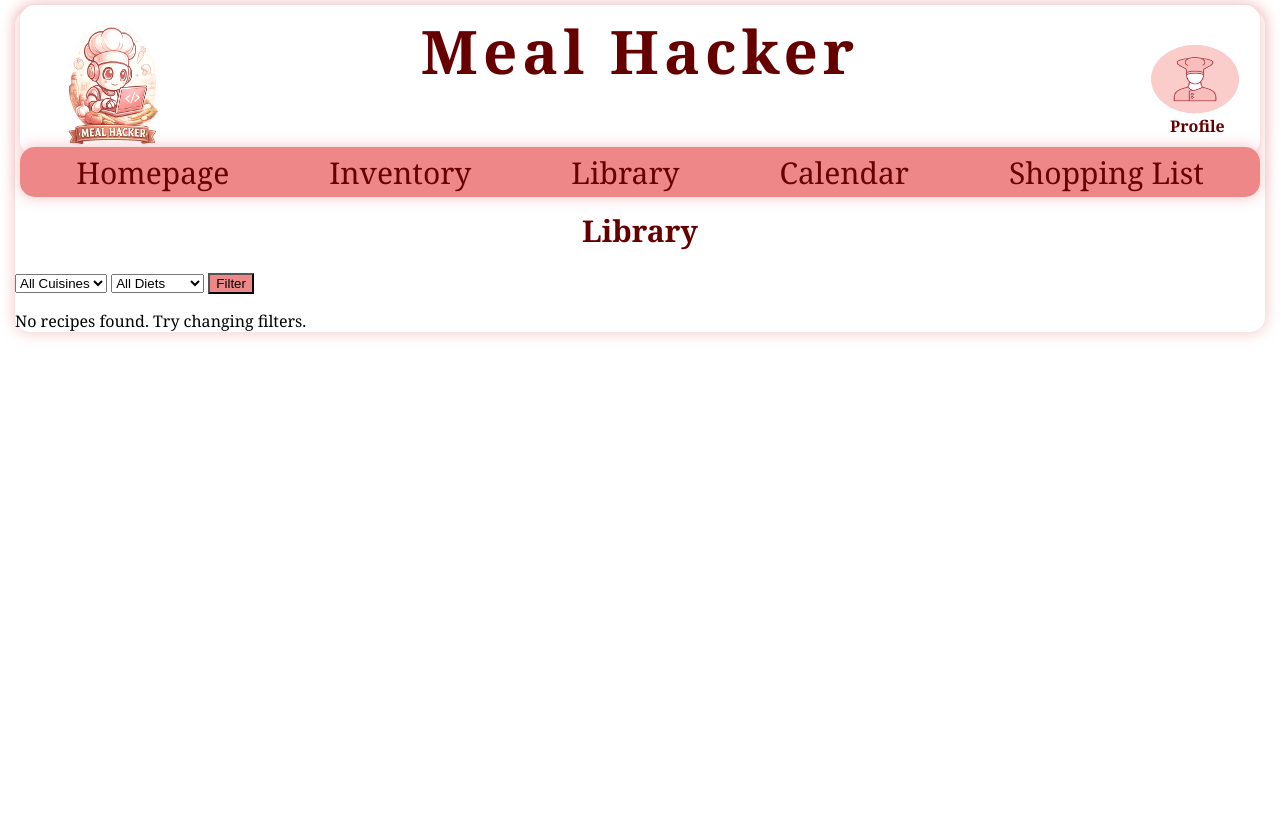
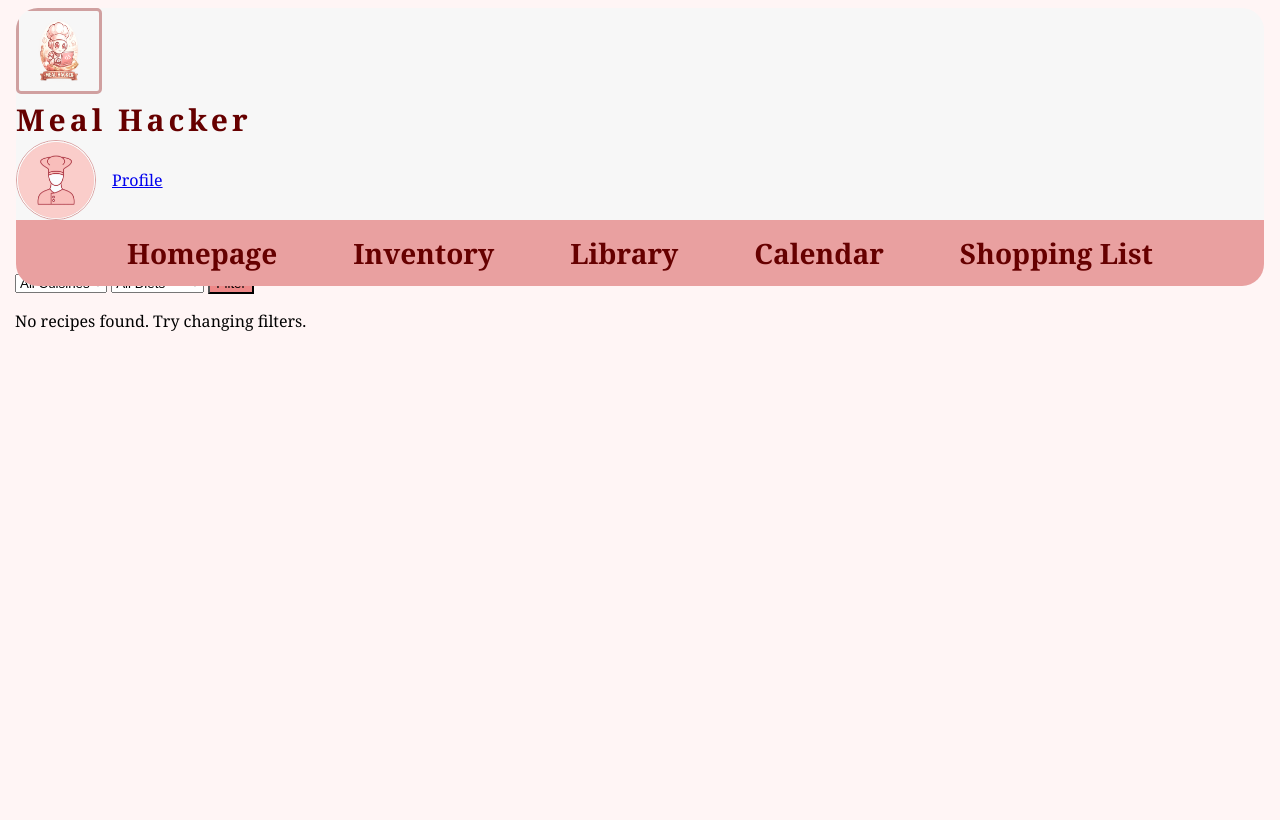
Before and after one commit to marianealidio/meal-hacker, a Django app: template templates/pages/library.html in a window 1280 px wide. Before the commit the page ends 338 px from the top, so only its background shows below. Run offline with Django 4.2, Linux system fonts and the light colour scheme; the template is opened without the code that fills it, so the values that code supplies are empty; parts of the project's set-up code (start-up, migrations or seed data) failed here and were passed over.

Commit message:
Update main.css
Improved header and navbar design and layout

```diff
--- a/static/css/main.css
+++ b/static/css/main.css
@@ -1,74 +1,116 @@
 body{
     border-radius: 15px;
-    box-shadow: 0 0 15px rgba(233,160,160,0.65);
-    margin:10px 15px 10px 15px;
+    margin:10px 15px;
     font-family: Georgia, 'Times New Roman', serif;
+    background: #FFF5F5;
+    min-height: 100vh;
 }
-header,.header{
+.header{
     position: fixed;
-    background-color: white;
-    top:5px;
-    left:20px;
-    right:20px;
-    width: auto;
-    height: 150px;
-    border-radius: 15px;
-    box-shadow: 0 0 15px rgba(233,160,160,0.65);
-    z-index: 5;
+    top:8px;
+    left:16px;
+    right:16px;
+    border-radius: 22px;
+    z-index: 100;
+    overflow: hidden;
+    background: #f7f7f7;
+}
+.header-top{
+    display: flex;
+    align-items: center;
+    justify-content: space-between;
+    padding: 0 20px;
+    min-height: 110px;
+    border-bottom: 1px solid #f0dcdc;
+    height: 68px;
+}
+.logo-container{
+    display: flex;
+    align-items: center;
+    gap: 10px;
+    min-width: 180px;
+}
+.logo {
+    width: 80px;
+    height: 80px;
+    border-radius: 5px;
+    border: 3px solid #d0a0a0;
+}
+.logo-title{
+    display: flex;
+    flex-direction: column;
+    justify-content: center;
+    line-height: 1.1;
+
 }
 .title{
-    position: static;
-    margin: 0 auto;
-    display: block;
-    width: fit-content;
-    max-width: 100%;
-    font-size: 60px ;
-    text-align: center;
-    padding: 5px 18px;
+    font-size: 30px;
+    font-weight: bold;
+    letter-spacing: 4px;
     color: #660000;
-    font-weight:bold ;
-    letter-spacing: 5px;
 }
+.tagline {
+    margin-top: 6px;
+    font-size: 18px;
+    letter-spacing: 3px;
+    color: #b08080;
+    text-transform: uppercase;
+}
+
 .navbar {
-    position: static;
-    margin: 50px auto 0;
-    width: 100%;
-    max-width: 1400px;
-    height: 50px;
-    background: #ee8888;
     display: flex;
     justify-content: center;
     align-items: center;
-    font-size: 30px;
-    gap: 100px;
-    border-radius: 15px;
-    box-shadow: 0 0 15px rgba(233,160,160,0.65);
+    gap: 32px;
+    background: #E9A0A0;
+    padding: 10px 20px;
+    height: 46px;
 }
-a{
+.navbar a{
+    position: relative;
+    text-decoration: none;
     color: #660000;
-    text-decoration: none;
-
+    font-size: 28px;
+    font-weight: bold;
+    padding: 10px 22px;
+    border-radius: 16px;
 }
-.logo {
-    position: absolute;
-    width: 185px;
-    height: 160px;
+.navbar a:hover{
+    background: #d88f8f
+}
+.nav a.active{
+    border-bottom: 3px solid #660000;
+}
+.profile-container{
+    display: flex;
+    align-items: center;
+    gap:16px;
+}
+.profile-info{
+    display: flex;
+    flex-direction: column;
+    text-align: right;
+    line-height: 1.2;
+}
+.profile-name{
+    font-size: 28px;
+    font-weight: bold;
+    color: #660000;
+}
+.account{
+    font-size: 18px;
+    color: #ad7d7d;
+    letter-spacing: 1px;
+    text-transform: uppercase;
 }
 .profile-icon{
-    position: absolute;
-    width: 90px;
-    height: 70px;
-    right: 20px;
-    top: 39px;
+    width: 78px;
+    height: 78px;
+    object-fit: cover;
+    border-radius: 50%;
+    border: 1px solid #d9a0a0;
 }
-.profile {
-    position: absolute;
-    width: 80px;
-    height: 80px;
-    right: 10px;
-    top: 110px;
-    font-weight: bold;
-}
+
 main{
     padding-top: 200px;
 }
```
